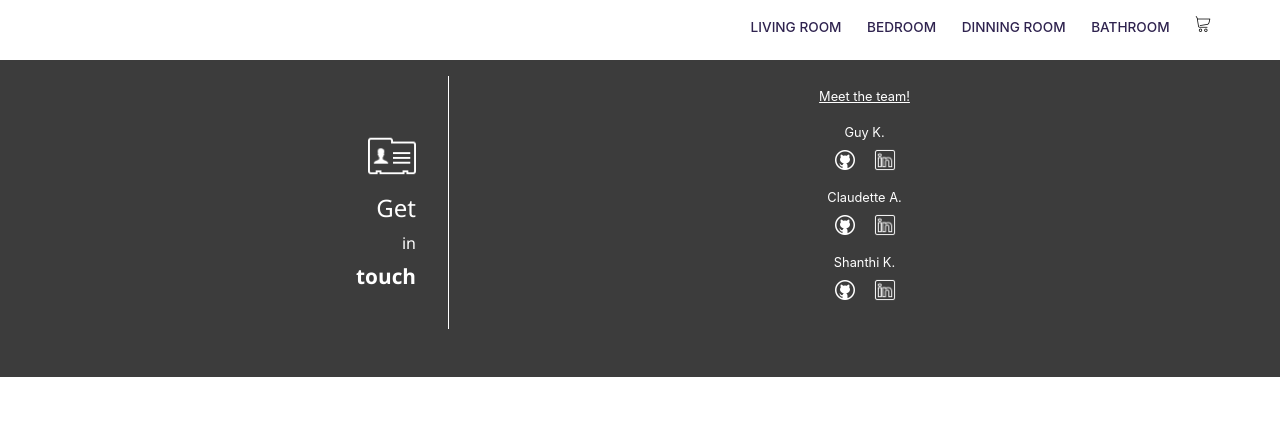
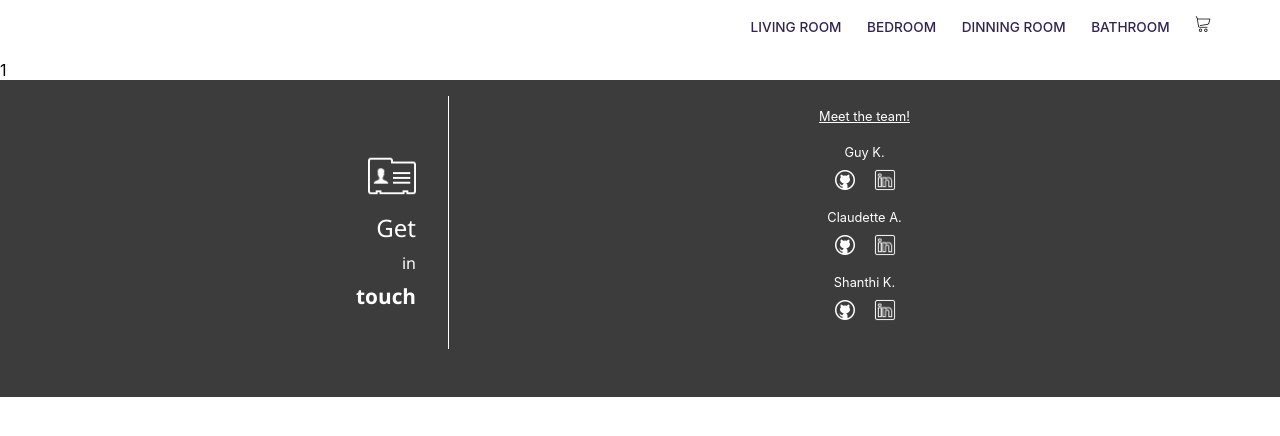
Before and after one commit to scooterseoul/Ecommerce-Furniture1, a React (Create React App) app in the folder client/: page /item/1 in a window 1280 px wide. Shown: the top 436 px of the page. Built offline with nearby package versions, Linux system fonts and the light colour scheme; no server answers; the HTML template or start-up script is replaced by a standard one.

Commit message:
add SingleItem Component
Co-Authored-By: C. Scooter Alexander <scooterseoul@gmail.com>
Co-Authored-By: kays <52937130+shvinprog@users.noreply.github.com>

```diff
--- a/client/src/App.js
+++ b/client/src/App.js
@@ -7,6 +7,7 @@ import Footer from "./components/Footer";
 import Home from "./components/Home";
 import Products from "./components/Products";
 import Cart from "./components/Cart";
+import SingleItem from "./components/SingleItem";
 
 import { ProductProvider } from "./components/StripeContext";
 
@@ -15,13 +16,11 @@ function App() {
     <ProductProvider>
       <Header />
       <Routes>
-        {/* add a Navbar here  */}
-
         <Route path="/" element={<Home />} />
         <Route path="/products/:products" element={<Products />} />
+        <Route path="/item/:id" element={<SingleItem />} />
         <Route path="/cart" element={<Cart />} />
 
-        {/* add a cart page */}
         {/* add a 404 Not Found route here if needed */}
         {/* <Route component={NotFound} /> */}
       </Routes>
--- a/client/src/components/Products.js
+++ b/client/src/components/Products.js
@@ -1,4 +1,3 @@
-
 import { useState, useEffect, useContext } from "react";
 import { useParams } from "react-router-dom";
 import styles from "./Products.module.css";
@@ -8,8 +7,8 @@ import mailinglist from "../images/mailinglist.png";
 import CategorySection from "./CategorySection";
 
 const Products = () => {
-    const { products } = useParams();
-  const { productData, setProductData } = useContext(ProductContext);
+  const { products } = useParams();
+  const { productData } = useContext(ProductContext);
 
   const scrollToTop = () => {
     window.scrollTo({
--- /dev/null
+++ b/client/src/components/SingleItem.js
@@ -0,0 +1,12 @@
+import { useContext } from "react";
+import { useParams } from "react-router-dom";
+import { ProductContext } from "./StripeContext";
+
+const SingleItem = () => {
+  const { id } = useParams();
+  const { productData } = useContext(ProductContext);
+
+  return <div>{id}</div>;
+};
+
+export default SingleItem;
```
